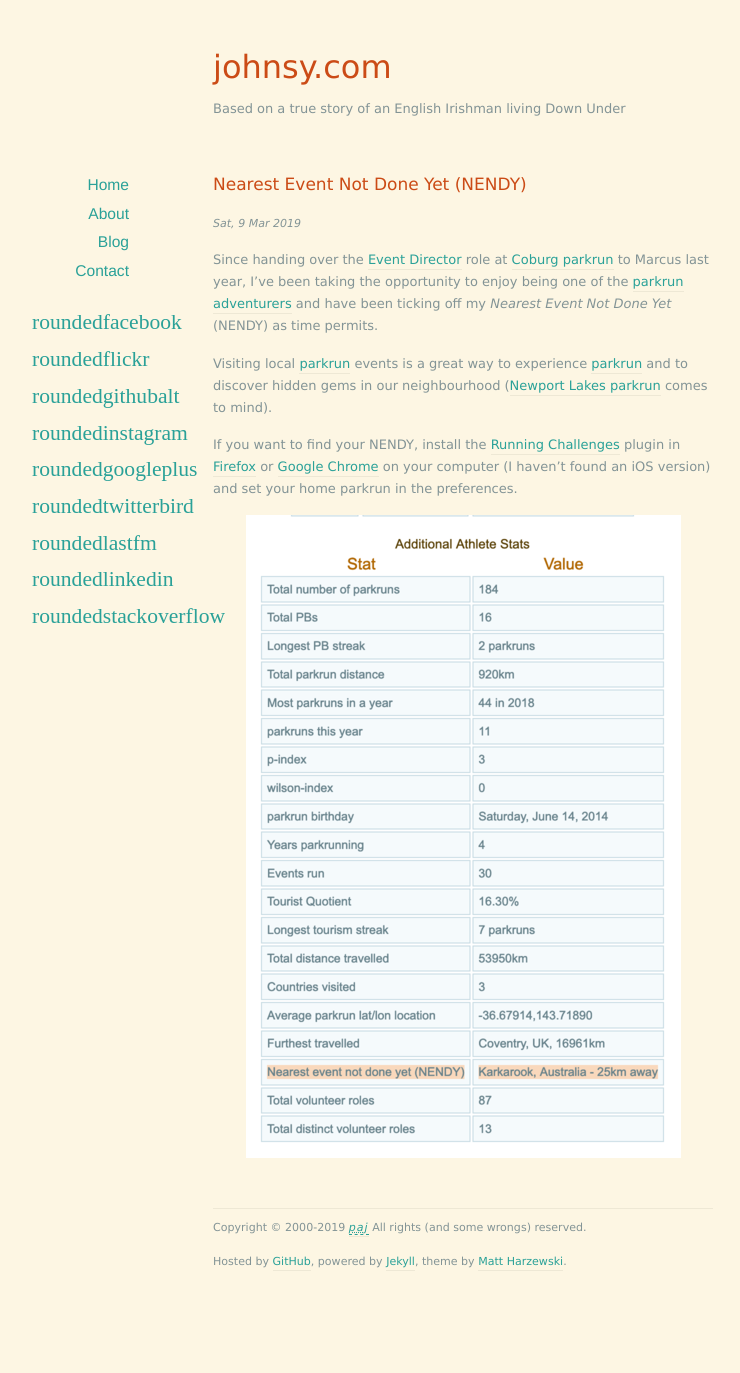
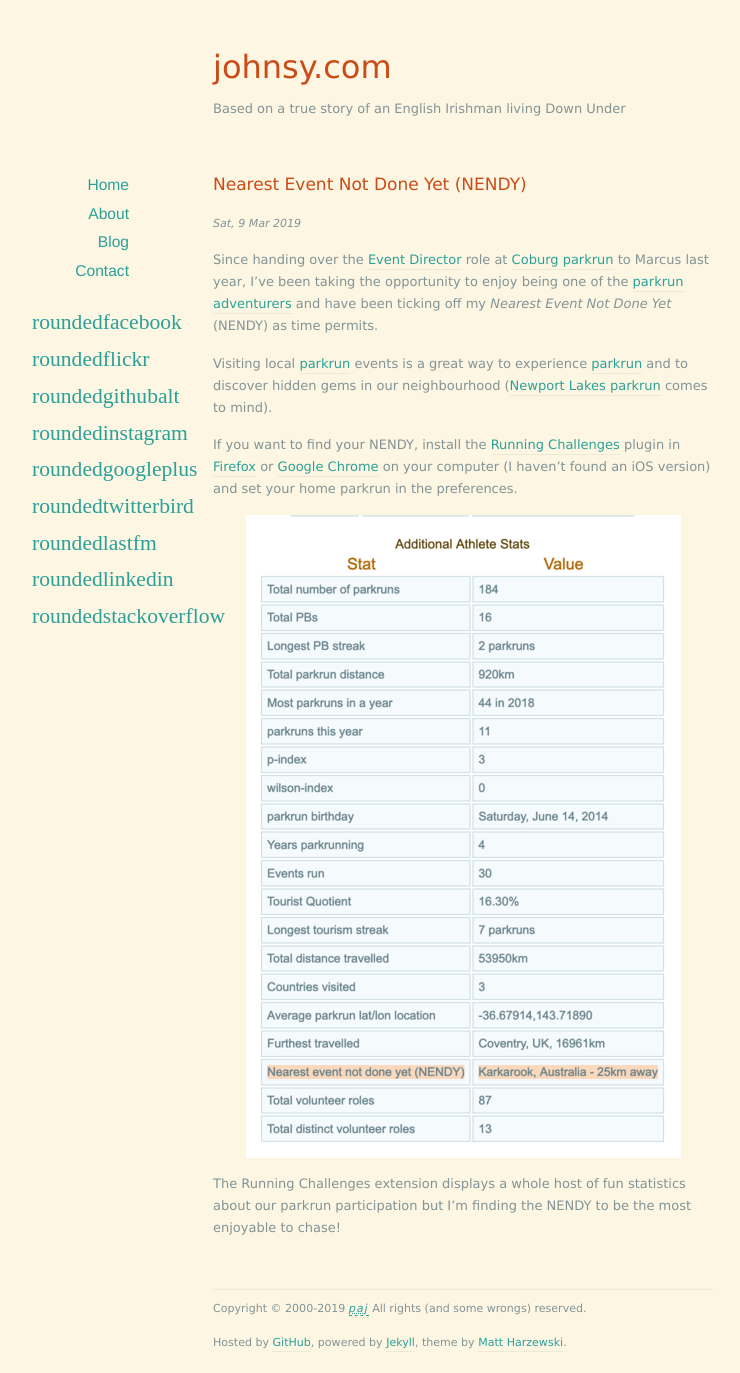
Before and after one commit to johnsyweb/johnsyweb.github.io, a Jekyll site: the page built from _posts/2019-03-09-nearest-event-not-done-yet-(nendy).markdown, in a window 1280 px wide. Shown: the whole page, without its empty margins (177-917 px from the left). Built offline with Jekyll 4.4.1, drawn with Linux system fonts in a browser that asks for light colours; nearby versions of some CDN libraries; some web fonts are replaced; before the commit the page ends 1292 px from its top, so only the background shows below that.

Commit message:
There is more to Running Challenges than our NENDY!

```diff
--- a/_posts/2019-03-09-nearest-event-not-done-yet-(nendy).markdown
+++ b/_posts/2019-03-09-nearest-event-not-done-yet-(nendy).markdown
@@ -24,3 +24,7 @@ Chrome](https://www.google.com/chrome/) on your computer (I haven't found an iOS
 version) and set your home parkrun in the preferences.
 
 ![NENDY]({{ site.baseurl }}{% link /images/2019-03-09-nendy.png %})
+
+The Running Challenges extension displays a whole host of fun statistics about
+our parkrun participation but I'm finding the NENDY to be the most enjoyable to
+chase!
```
